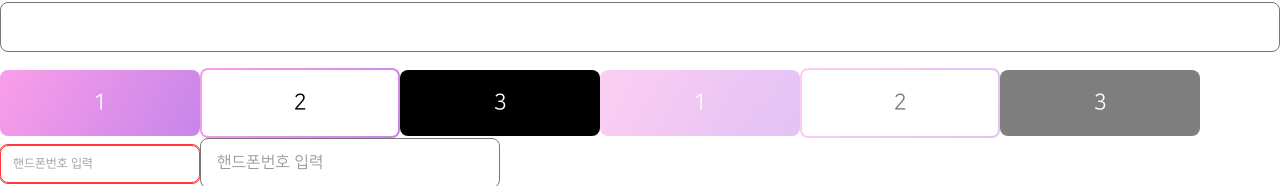
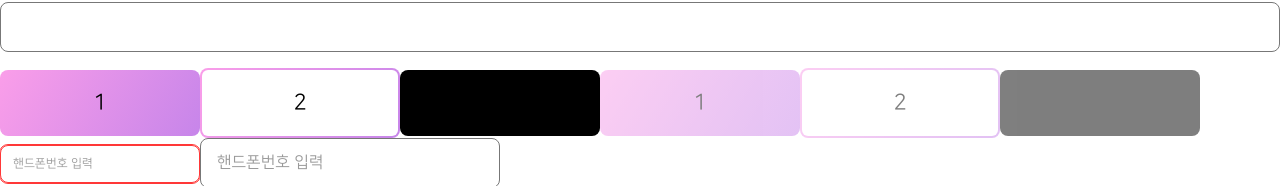
Before and after one commit to Art-SeeReal/FE_Repo, a React (Create React App) app: page / in a window 1280 px wide. Shown: the part 316-502 px from the top of the page. Built offline with nearby package versions, Linux system fonts and the light colour scheme.

Commit message:
feat: Button 컴포넌트 수정 및 확장

```diff
--- a/src/components/styles/Button.ts
+++ b/src/components/styles/Button.ts
@@ -17,7 +17,7 @@ const STYLES = {
 type SIZES = (typeof SIZES)[keyof typeof SIZES];
 type STYLES = (typeof STYLES)[keyof typeof STYLES];
 
-interface Props {
+export interface Props {
   children: ReactNode;
   $size?: SIZES;
   $style?: STYLES;
@@ -32,7 +32,6 @@ const Button = styled.button<Props>`
   width: 100%;
   padding: 0.75em 1em;
   border-radius: 0.8rem;
-  color: #fff;
 
   ${({ disabled }) =>
     disabled &&
@@ -66,6 +65,7 @@ const Button = styled.button<Props>`
   ${({ $style }) => {
     if ($style === STYLES.primary)
       return `
+        color: #000;
         background-image: linear-gradient(120deg, #fa9ee9, #b87eea 70%, #81fee9);
         background-size: 200% auto;
         transition: background 0.4s ease;
@@ -77,6 +77,7 @@ const Button = styled.button<Props>`
 
     if ($style === STYLES.secondary)
       return `
+        color: #000;
         background: rgba(0, 0, 0);
         transition: background 0.4s ease;
 
@@ -114,9 +115,11 @@ const Button = styled.button<Props>`
   }};
 `;
 
-Button.defaultProps = {
+export const defaultProps = {
   $size: SIZES.medium,
   $style: STYLES.primary,
 };
 
+Button.defaultProps = defaultProps;
+
 export default Button;
```
Also changed, not shown: src/components/styles/ButtonRouter.ts (added, +15 -0 lines). Lines whose indentation alone changed are shown as unchanged.
